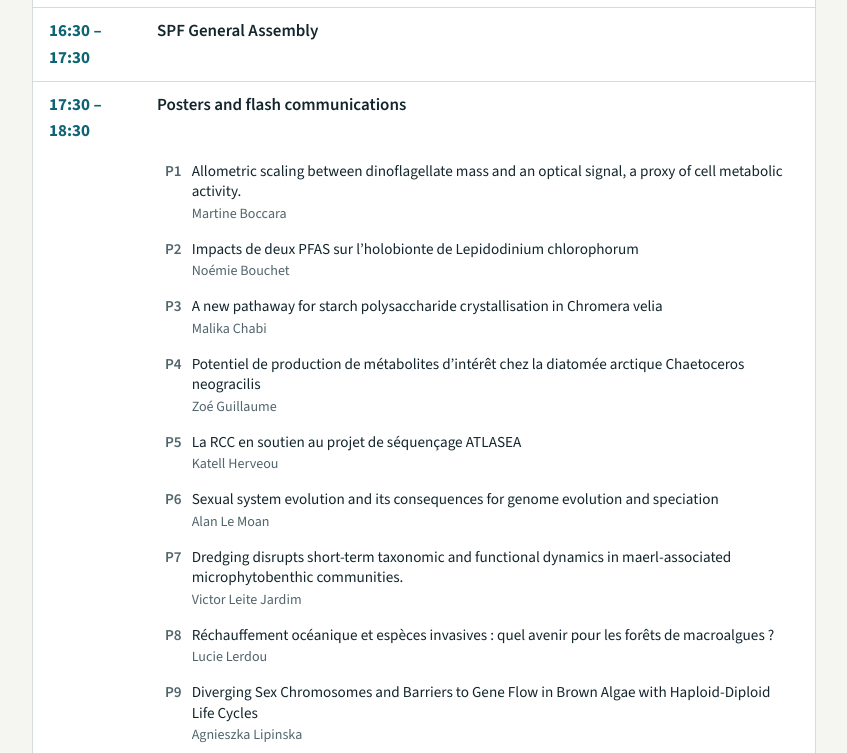
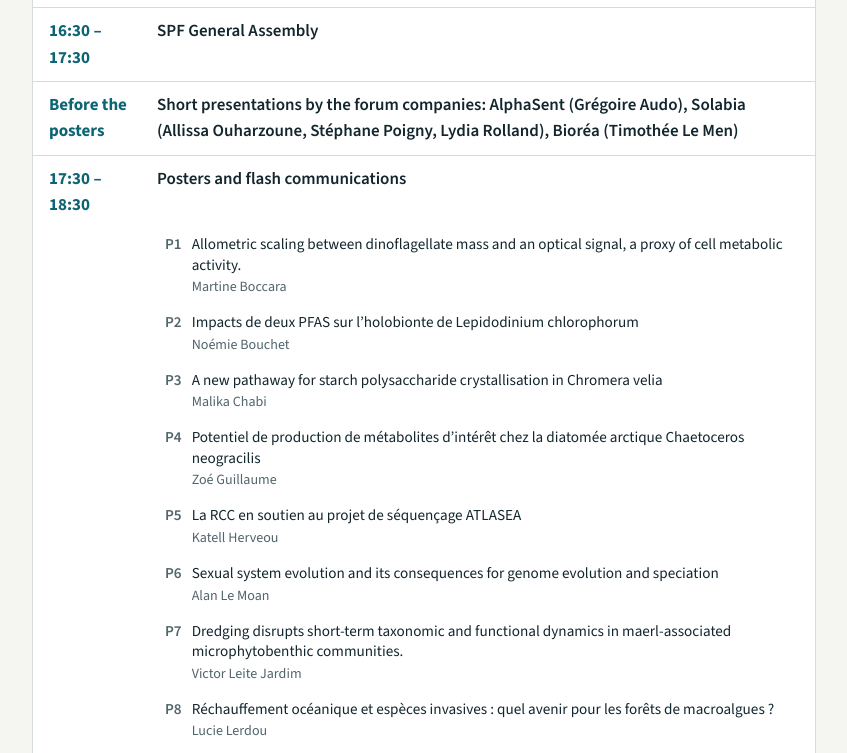
Before and after one commit to jspf2026/jspf2026.github.io, a plain HTML site: page index.html in a window 1280 px wide. Shown: the part 2456-3209 px from the top of the page, without its empty margins (216-1063 px from the left). Drawn offline with nearby package versions, Linux system fonts and the light colour scheme.

Commit message:
Add files via upload

```diff
--- a/index.html
+++ b/index.html
@@ -387,6 +387,7 @@ const SESSIONS = {
   {t:"15h45 – 16h00",w:["Pause café","Coffee break"],pause:1},
   {t:"16h00 – 16h30",w:["Session 4 · Dictyota dichotoma, diversité et reproduction","Session 4 · Dictyota dichotoma, diversity and reproduction"],s:4},
   {t:"16h30 – 17h30",w:["Assemblée générale de la SPF","SPF General Assembly"]},
+  {t:["Avant les posters","Before the posters"],w:["Courtes présentations des entreprises du forum : AlphaSent (Grégoire Audo), Solabia (Allissa Ouharzoune, Stéphane Poigny, Lydia Rolland), Bioréa (Timothée Le Men)","Short presentations by the forum companies: AlphaSent (Grégoire Audo), Solabia (Allissa Ouharzoune, Stéphane Poigny, Lydia Rolland), Bioréa (Timothée Le Men)"]},
   {t:"17h30 – 18h30",w:["Posters et flash communications","Posters and flash communications"],s:"P"},
   {t:["Dès 19h","From 19:00"],w:["Dîner à l’Awen Brew Pub (sur inscription)","Dinner at the Awen Brew Pub (registration required)"]}],
  jeu:[
```
